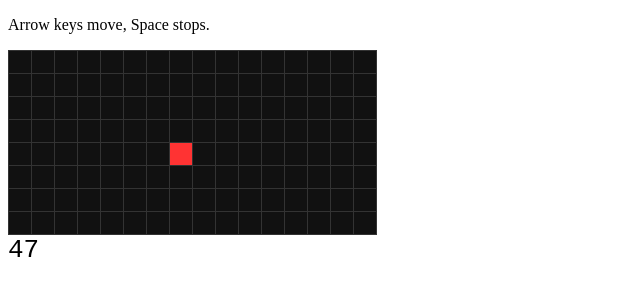
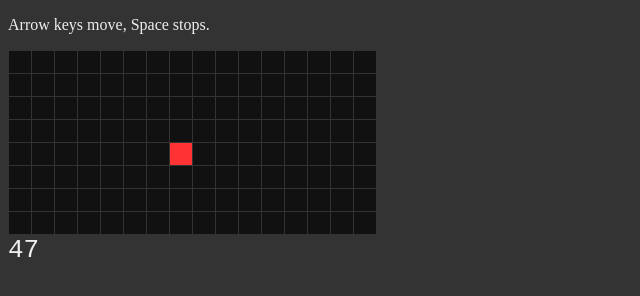
Before and after one commit to kongkrit/dot-runner-web, a plain HTML site: page index.html in a window 1280 px wide. Shown: the whole page, without its empty margins (0-640 px from the left). Drawn offline with Linux system fonts and the light colour scheme.

Commit message:
change background to dark gray

```diff
--- a/index.html
+++ b/index.html
@@ -10,6 +10,7 @@
   } }
   </script>
   <style>
+    body { background: #333; color: #eee; }
     .matrix { border-collapse: collapse; background: #111; }
     .matrix td { width: 20px; height: 20px; border: 1px solid #333; }
     .matrix td.on { background: #f33; }
```
